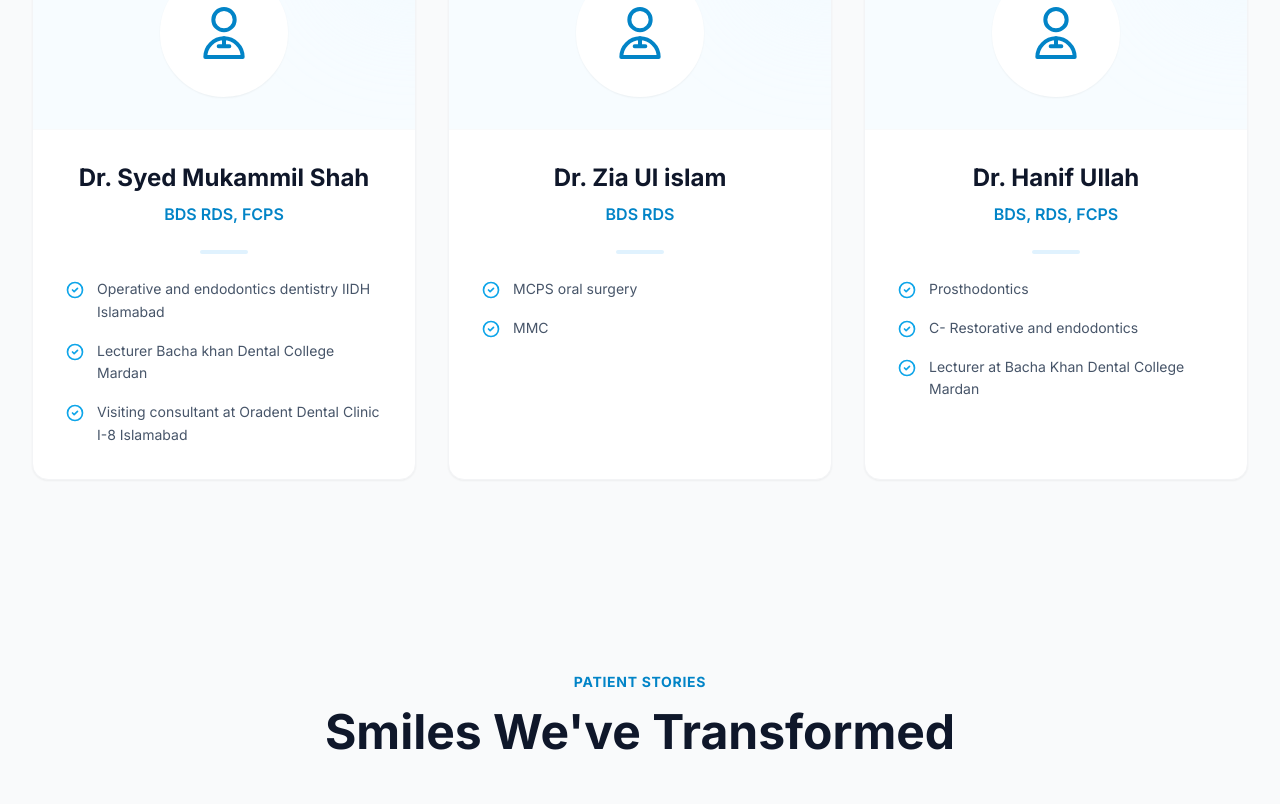
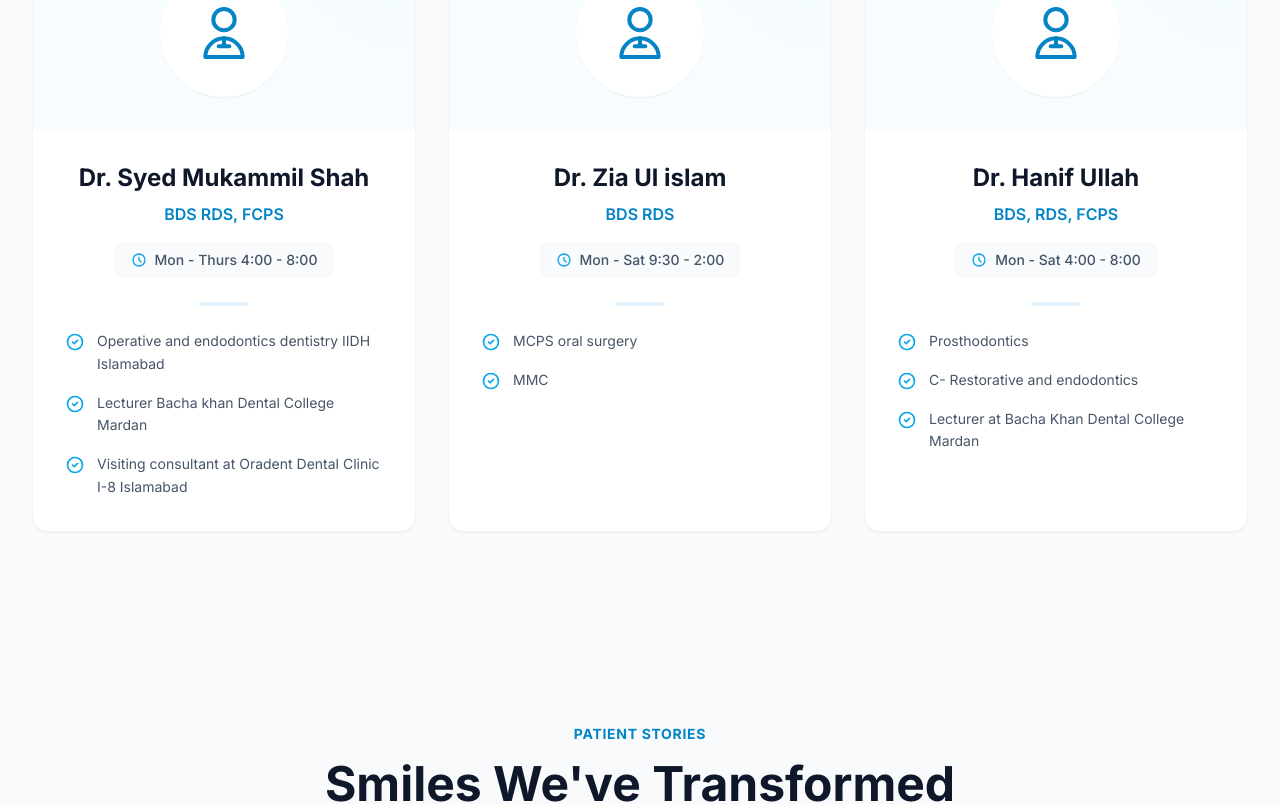
Before and after one commit to thedistinctdentistry/dentistry, a React (Vite) app: page / in a window 1280 px wide. Shown: the part 1800-2604 px from the top of the page. Built offline with nearby package versions, Linux system fonts and the light colour scheme.

Commit message:
Add doctor timings

```diff
--- a/src/components/Experts.tsx
+++ b/src/components/Experts.tsx
@@ -43,9 +43,17 @@ const Experts: React.FC = () => {
                 <h3 className="text-2xl font-bold text-secondary-900 mb-2">
                   {expert.name}
                 </h3>
-                <p className="text-primary-600 font-semibold mb-6">
+                <p className="text-primary-600 font-semibold mb-4">
                   {expert.qualifications}
                 </p>
+                {expert.timings && (
+                  <div className="flex items-center gap-2 text-secondary-600 bg-secondary-50 px-4 py-2 rounded-lg mb-6">
+                    <svg className="w-4 h-4 text-primary-500" fill="none" stroke="currentColor" viewBox="0 0 24 24">
+                      <path strokeLinecap="round" strokeLinejoin="round" strokeWidth="2" d="M12 8v4l3 3m6-3a9 9 0 11-18 0 9 9 0 0118 0z" />
+                    </svg>
+                    <span className="text-sm font-medium">{expert.timings}</span>
+                  </div>
+                )}
 
                 <div className="w-12 h-1 bg-primary-100 rounded-full mb-6"></div>
 
--- a/src/data/home.json
+++ b/src/data/home.json
@@ -31,6 +31,7 @@
         "id": "1",
         "name": "Dr. Syed Mukammil Shah",
         "qualifications": "BDS RDS, FCPS",
+        "timings": "Mon - Thurs 4:00 - 8:00",
         "details": [
           "Operative and endodontics dentistry IIDH Islamabad",
           "Lecturer Bacha khan Dental College Mardan",
@@ -41,6 +42,7 @@
         "id": "2",
         "name": "Dr. Zia Ul islam",
         "qualifications": "BDS RDS",
+        "timings": "Mon - Sat 9:30 - 2:00",
         "details": [
           "MCPS oral surgery",
           "MMC"
@@ -50,6 +52,7 @@
         "id": "3",
         "name": "Dr. Hanif Ullah",
         "qualifications": "BDS, RDS, FCPS",
+        "timings": "Mon - Sat 4:00 - 8:00",
         "details": [
           "Prosthodontics",
           "C- Restorative and endodontics",
```
Also changed, not shown: 2 other files (tests, documents, lock files or other folders).
